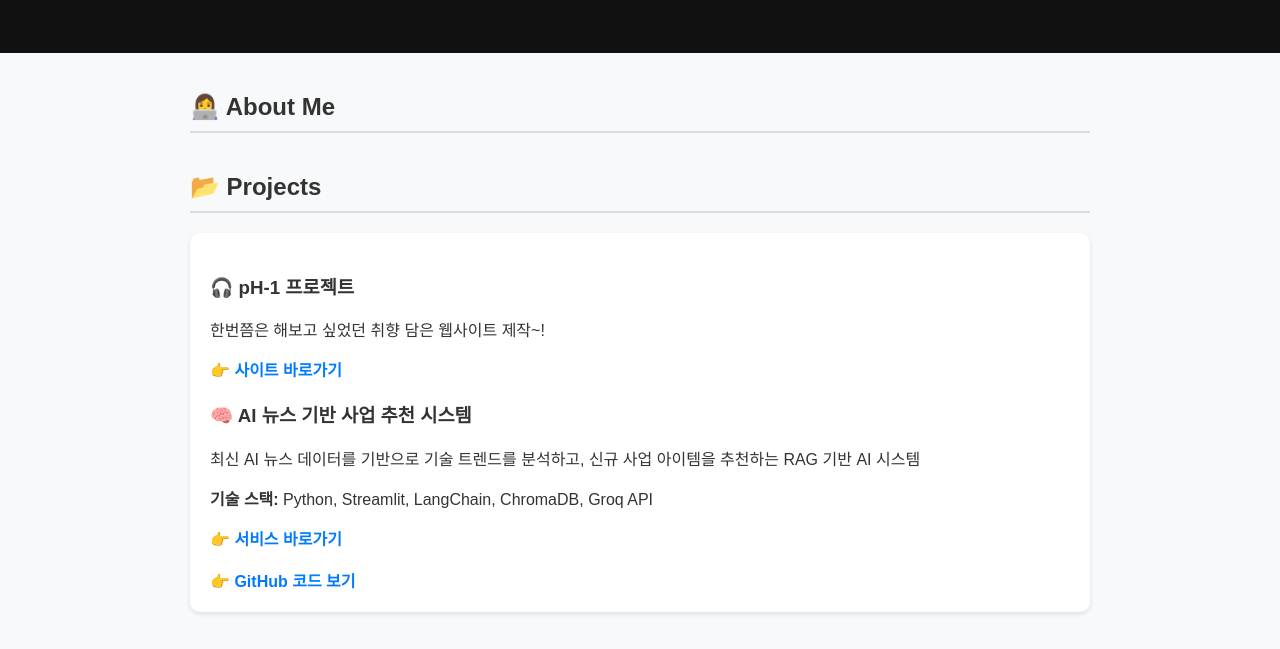
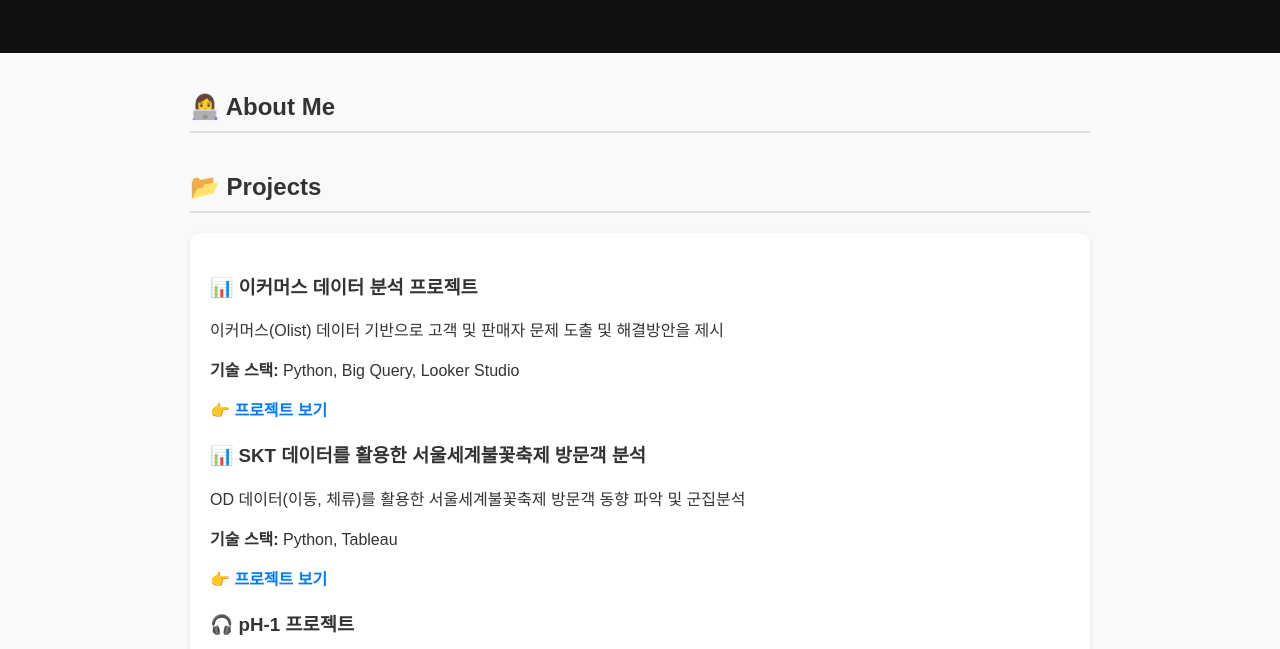
Before and after one commit to rlathwjd/rlathwjd.github.io, a plain HTML site: page index.html in a window 1280 px wide. Shown: the part 114-763 px from the top of the page. Drawn offline with Linux system fonts and the light colour scheme.

Commit message:
Update index.html

```diff
--- a/index.html
+++ b/index.html
@@ -65,48 +65,57 @@
   </style>
 
 </head>
-
 <body>
-
   <header>
     <h1>SO SO Portfolio</h1>
     <p>데이터 분석 | AI | 문제 해결 중심 개발자</p>
   </header>
-
   <section>
     <h2>👩‍💻 About Me</h2>
     <p>
-
     </p>
   </section>
-
   <section>
     <h2>📂 Projects</h2>
 <div class="project">
+  <h3>📊 이커머스 데이터 분석 프로젝트</h3>
+  <p>
+    이커머스(Olist) 데이터 기반으로 고객 및 판매자 문제 도출 및 해결방안을 제시
+  </p>
+  <p><b>기술 스택:</b> Python, Big Query, Looker Studio</p>
+  <a href="https://github.com/rlathwjd/Olist_Analysis" target="_blank">
+    👉 프로젝트 보기
+  </a>
+
+  <h3>📊 SKT 데이터를 활용한 서울세계불꽃축제 방문객 분석</h3>
+  <p>
+    OD 데이터(이동, 체류)를 활용한 서울세계불꽃축제 방문객 동향 파악 및 군집분석
+  </p>
+  <p><b>기술 스택:</b> Python, Tableau</p>
+  <a href="https://github.com/rlathwjd/Seoul-International-Fireworks-Festival_Analysis" target="_blank">
+    👉 프로젝트 보기
+  </a>
+
   <h3>🎧 pH-1 프로젝트</h3>
   <p>한번쯤은 해보고 싶었던 취향 담은 웹사이트 제작~!</p>
   <a href="https://rlathwjd.github.io/pH-1/" target="_blank">👉 사이트 바로가기</a>
+
   <h3>🧠 AI 뉴스 기반 사업 추천 시스템</h3>
   <p>
-    최신 AI 뉴스 데이터를 기반으로 기술 트렌드를 분석하고, 신규 사업 아이템을 추천하는 RAG 기반 AI 시스템
+    AI타입스의 최신 AI 뉴스 데이터를 기반으로 신규 사업 아이템을 추천하는 RAG 기반 AI 시스템
   </p>
-
   <p><b>기술 스택:</b> Python, Streamlit, LangChain, ChromaDB, Groq API</p>
-
+  <a href="https://github.com/rlathwjd/ai-news-business-recommender" target="_blank">
+    👉 프로젝트 보기
+  </a>
+  <br><br>
   <a href="https://ai-news-business-recommender-ezuhhysyrrg36xjy6wjkfq.streamlit.app/" target="_blank">
     👉 서비스 바로가기
   </a>
-  <br><br>
-  <a href="https://github.com/rlathwjd/ai-news-business-recommender" target="_blank">
-    👉 GitHub 코드 보기
-  </a>
 </div>
-
   </section>
-
   <footer>
     © 2026 SO SO
   </footer>
-
 </body>
 </html>
```
